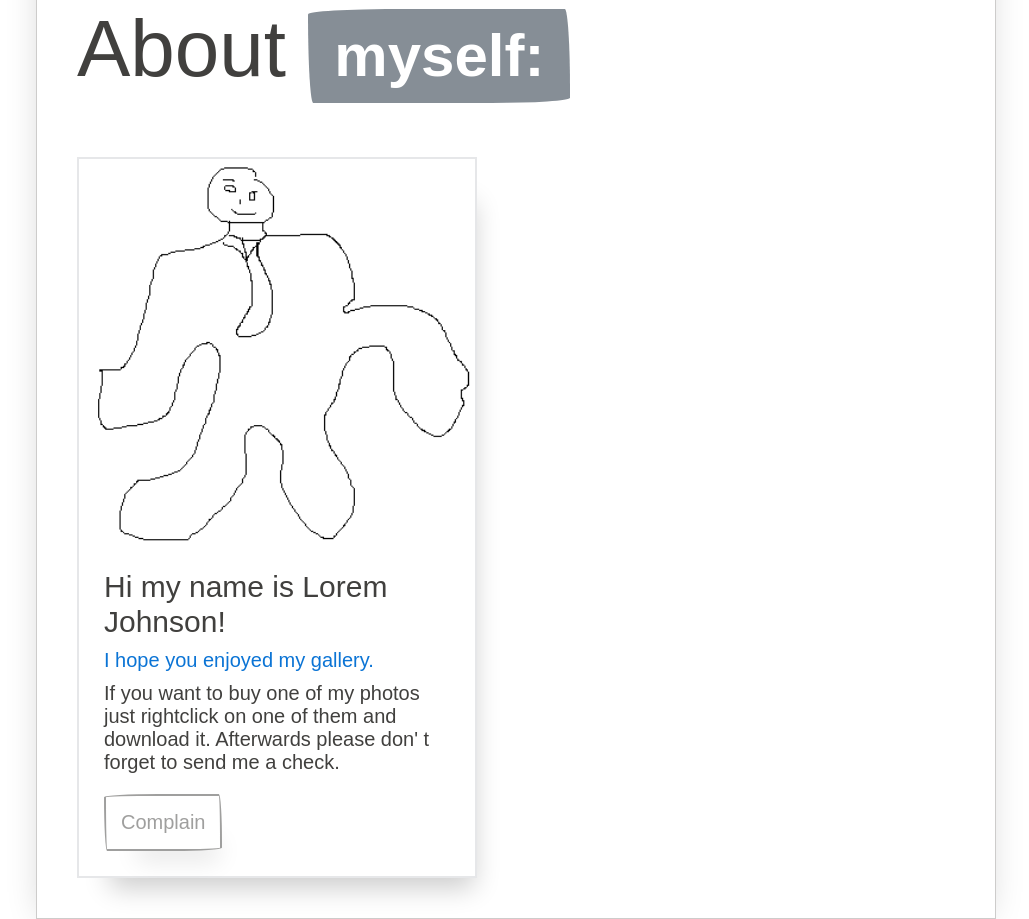
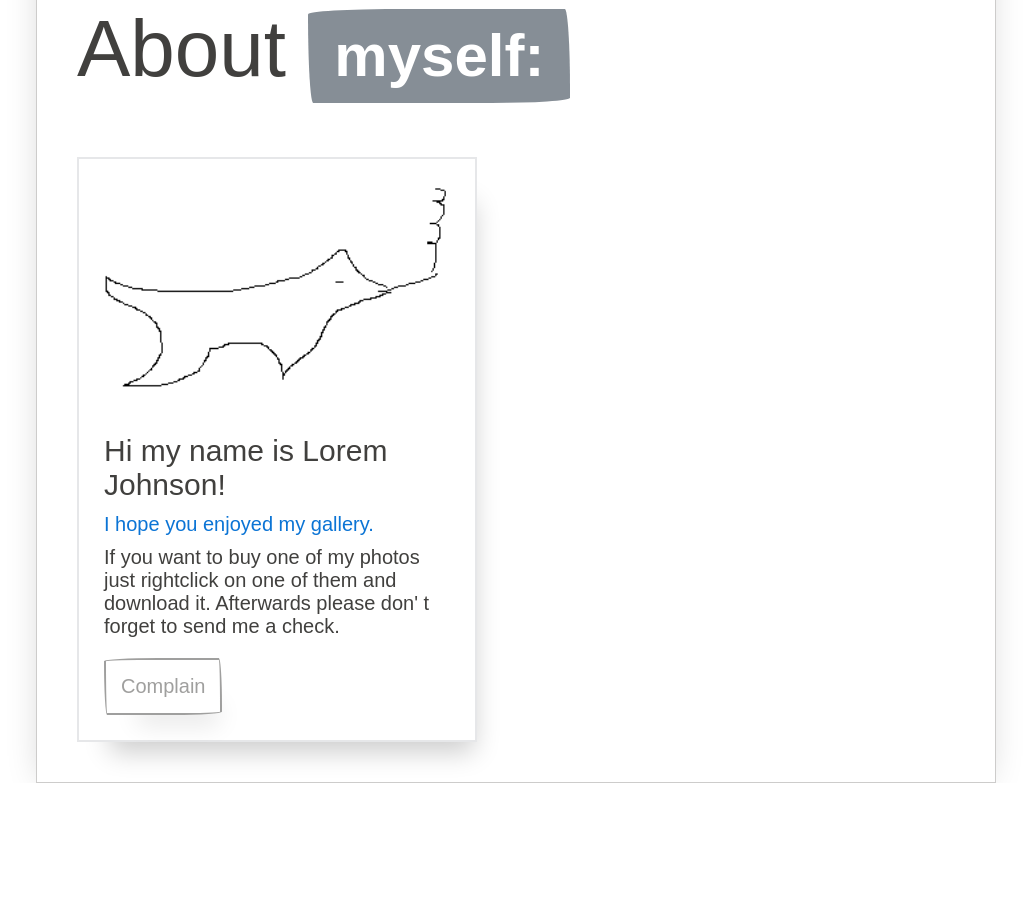
Before and after one commit to gkromer/paperCSSExample, a plain HTML site: page index.html in a window 1280 px wide. Shown: the part 1502-2421 px from the top of the page, without its empty margins (124-1153 px from the left). After the commit the page ends 2285 px from the top, so only its background shows below. Drawn offline with nearby package versions, Linux system fonts and the light colour scheme; a web font is replaced by a local one.

Commit message:
changed photo

```diff
--- a/index.html
+++ b/index.html
@@ -140,7 +140,7 @@
 
 
     <div class="card" style="width: 20rem;">
-      <img src="./images/paper1.png" alt="Image of myself">
+      <img src="./images/paper2.png" alt="Image of myself">
 
       <div class="card-body">
         <h4 class="card-title">Hi my name is Lorem Johnson!</h4>
```
